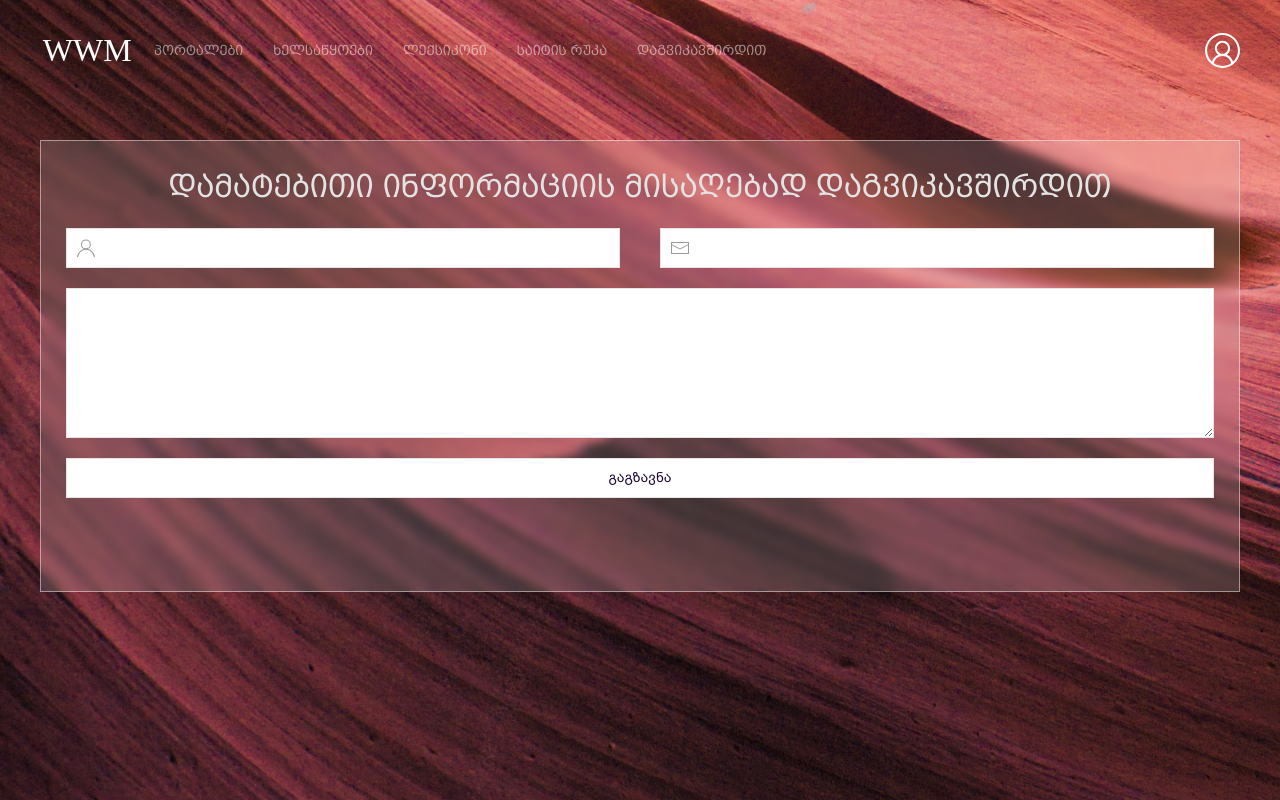
After one commit to davidunilab/davidunilab.wwm, a PHP site: page /form.php in a window 1280 px wide. The commit adds this page. Run offline with PHP 8.4, Linux system fonts and the light colour scheme; some libraries are stand-ins or nearby versions.

Commit message:
added form

```diff
--- a/change.php
+++ b/change.php
@@ -26,6 +26,7 @@
                     </div>
                 </div>
             </div>
+            <?php include  __DIR__ . '/includes/socialicons.php' ?>
 
         </div>
     </seciton>
--- a/css/main.css
+++ b/css/main.css
@@ -1,7 +1,19 @@
+::-webkit-scrollbar-track {
+  -webkit-box-shadow: inset 0 0 6px rgba(0, 0, 0, 0.3);
+  background-color: #F5F5F5;
+}
+::-webkit-scrollbar {
+  width: 10px;
+  background-color: #F5F5F5;
+}
+::-webkit-scrollbar-thumb {
+  background-image: -webkit-gradient(linear, left bottom, left top, color-stop(0, #270d4c), color-stop(0.5, #3e1478), color-stop(1, #270d4c));
+}
 html, body {
   width: 100%;
   padding: 0;
   margin: 0;
+  cursor: url(../images/cursor_pi.svg), auto;
 }
 @font-face {
   font-family: 'BPG Arial';
@@ -78,11 +90,18 @@ p, div, .uk-text-lead {
   min-height: 400px;
   border: 1px solid #ffffff75;
 }
+.glass-effect2 {
+  background-color: rgba(250, 250, 250, 0.15);
+  backdrop-filter: blur(5px);
+  padding: 25px;
+  min-height: 400px;
+  border: 1px solid #ffffff75;
+}
 #home-page {
   min-height: 100vh;
   height: 100%;
   width: 100%;
-  background-color: #0C0026;
+  background-color: #1c0936;
 }
 #main-header {
   position: relative;
@@ -117,7 +136,7 @@ p, div, .uk-text-lead {
   top: 0;
   width: 100%;
   height: 100%;
-  background: linear-gradient(to top, #0C0026, rgba(255, 0, 0, 0));
+  background: linear-gradient(to top, #1c0936, rgba(255, 0, 0, 0));
   z-index: 1;
 }
 .uk-navbar-nav > li a {
@@ -157,6 +176,18 @@ p, div, .uk-text-lead {
   background-image: url(../images/change_background.png);
   background-size: cover;
   background-position: center left;
+}
+#form {
+  width: 100%;
+  min-height: 100vh;
+  height: 100%;
+  background-image: url(../images/form.jpg);
+  background-size: cover;
+  background-position: center left;
+}
+#form button {
+  color: #1c0936;
+  background-color: white;
 }
 .page-nav ul {
   list-style: none;
--- /dev/null
+++ b/form.php
@@ -0,0 +1,37 @@
+<?php include __DIR__ . '/includes/head.php' ?>
+
+
+<div id="form">
+    <seciton class="uk-section uk-section-large">
+        <div class="uk-container">
+            <div class="glass-effect2">
+                <h2 class="uk-text-center">დამატებითი ინფორმაციის მისაღებად დაგვიკავშირდით</h2>
+                <form>
+                    <div uk-grid class="uk-child-width-expand ">
+                        <div>
+                            <div class="uk-margin">
+                                <div class="uk-inline uk-width-expand">
+                                    <span class="uk-form-icon" uk-icon="icon: user"></span>
+                                    <input class="uk-input" type="text">
+                                </div>
+                            </div>
+                        </div>
+                        <div>
+                            <div class="uk-margin">
+                                <div class="uk-inline uk-width-expand">
+                                    <span class="uk-form-icon" uk-icon="icon: mail"></span>
+                                    <input class="uk-input" type="text">
+                                </div>
+                            </div>
+                        </div>
+                    </div>
+                    <textarea class="uk-margin-top uk-textarea uk-height-small"></textarea>
+                    <button class="uk-margin uk-button uk-button-default uk-width-1-1">გაგზავნა</button>
+                </form>
+            </div>
+        </div>
+    </seciton>
+</div>
+
+
+<?php include __DIR__ . '/includes/footer.php' ?>
--- a/includes/menuLinks.php
+++ b/includes/menuLinks.php
@@ -1,16 +1,15 @@
 <!--<li class="uk-active"><a href="#">Active</a></li>-->
-<li><a href="#">თამაშები</a></li>
+<li>
+    <a href="#">პორტალები</a>
+    <div class="uk-navbar-dropdown">
+        <ul class="uk-nav uk-navbar-dropdown-nav">
+            <li><a href="<?=$base_url."/structure.php"?>">სტრუქტურა</a></li>
+            <li><a href="<?=$base_url."/space.php"?>">სივრცე</a></li>
+            <li><a href="<?=$base_url."/change.php"?>">ცვლილება</a></li>
+        </ul>
+    </div>
+</li>
 <li><a href="#">ხელსაწყოები</a></li>
-<!--<li>-->
-<!--    <a href="#">მშობელი</a>-->
-<!--    <div class="uk-navbar-dropdown">-->
-<!--        <ul class="uk-nav uk-navbar-dropdown-nav">-->
-<!--            <li class="uk-active"><a href="#">ერთი</a></li>-->
-<!--            <li><a href="#">ორი</a></li>-->
-<!--            <li><a href="#">სამი</a></li>-->
-<!--        </ul>-->
-<!--    </div>-->
-<!--</li>-->
 <li><a href="#">ლექსიკონი</a></li>
-<li><a href="#">ბმულები</a></li>
 <li><a href="#">საიტის რუკა</a></li>
+<li><a href="<?=$base_url."/form.php"?>">დაგვიკავშირდით</a></li>
--- a/index.php
+++ b/index.php
@@ -54,6 +54,11 @@
 
         </div>
     </section>
+
+    <?php include  __DIR__ . '/includes/socialicons.php' ?>
+
 </div>
+
+
     <img class="rocket uk-visible@m" src="images/rocket-ship.svg" alt="Ship Image">
 <?php include  __DIR__ . '/includes/footer.php' ?>
--- a/scss/_variables.scss
+++ b/scss/_variables.scss
@@ -4,5 +4,5 @@ $mScreen: 960px;
 $sScreen: 640px;
 
 $white: #e3e3e3;
-$violet: #0C0026;
+$violet: #1c0936;
 $gradientProfile: #711C91, #001D47;
--- a/space.php
+++ b/space.php
@@ -26,6 +26,7 @@
                     </div>
                 </div>
             </div>
+            <?php include  __DIR__ . '/includes/socialicons.php' ?>
 
         </div>
     </seciton>
```
Also changed, not shown: includes/socialicons.php (added, +9 -0 lines), scss/_resets.scss (+34 -0 lines), scss/_styles.scss (+12 -1 lines), images/form.jpg (added).
